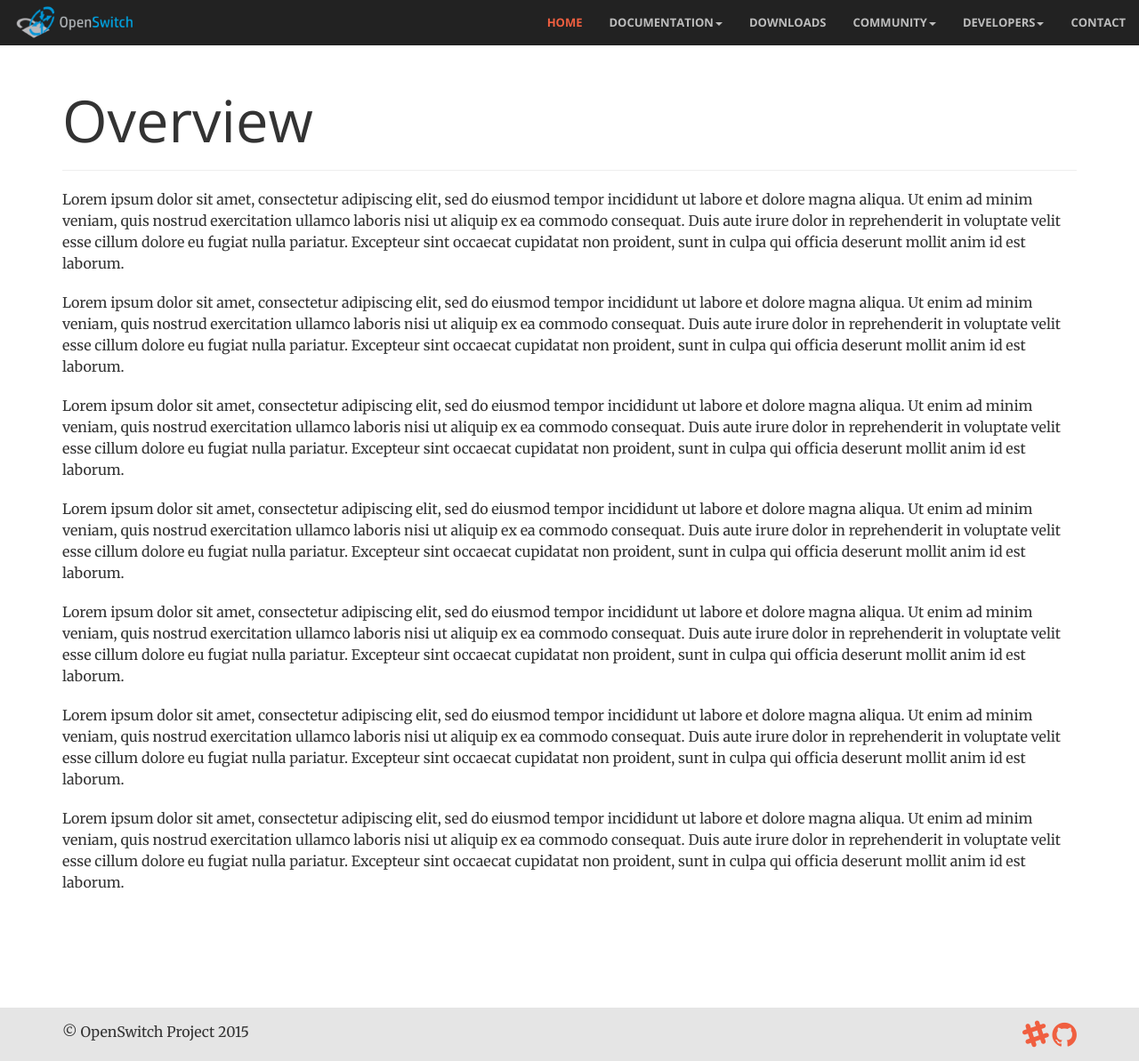
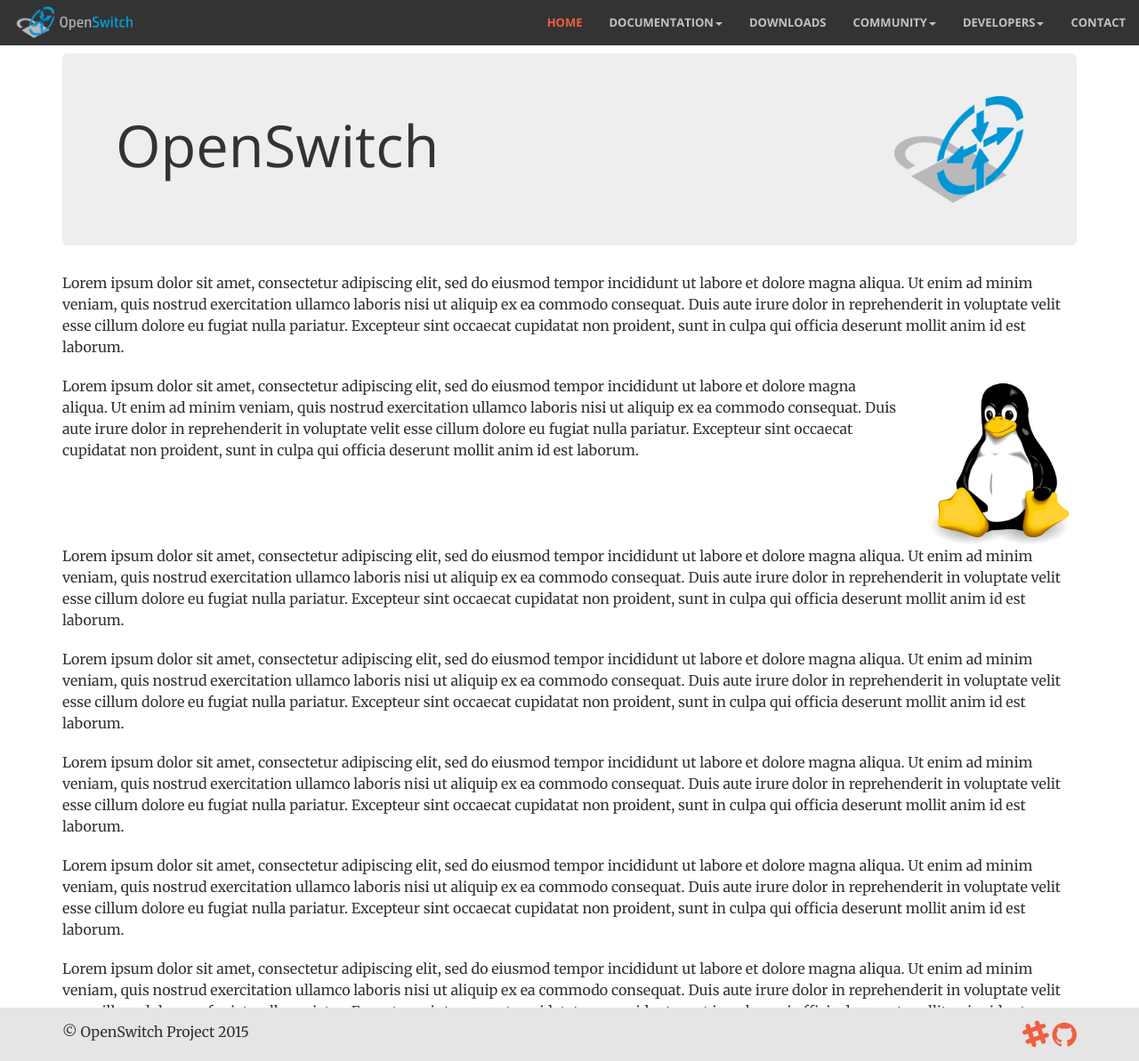
Before and after one commit to tomsim/infra_website, a Jekyll site: the page built from overview.html, in a window 1280 px wide and 1193 px high. Shown: the whole window at 89% size. Built offline with Jekyll 4.4.1, drawn with Linux system fonts in a browser that asks for light colours; nearby versions of some CDN libraries; Markdown is read by kramdown in place of the engine named in the settings.

Commit message:
Fix navigation on mobile Improvements to style
Change-Id: I56a2f72ceed05a3209c1db49bd46d3a3d39cc91f
Signed-off-by: Diego Dompe <dompe@hp.com>

```diff
--- a/_includes/navlinks.html
+++ b/_includes/navlinks.html
@@ -1,7 +1,7 @@
 <ul class="nav navbar-nav navbar-right">
   <li class="active"><a href="/">Home</a></li>
   <li class="dropdown">
-      <a href="#" class="dropdown-toggle" data-toggle="dropdown" role="button" aria-haspopup="true" aria-expanded="false">Documentation<span class="caret"></span></a>
+      <div class="dropdown-toggle" data-toggle="dropdown" role="button" aria-haspopup="true" aria-expanded="false">Documentation<span class="caret"></span></div>
           <ul class="dropdown-menu">
             <li><a href="/overview">Overview</a></li>
             <li><a href="/FAQ">FAQ</a></li>
@@ -11,7 +11,7 @@
   </li>
   <li><a href="/downloads">Downloads</a></li>
   <li class="dropdown">
-      <a href="#" class="dropdown-toggle" data-toggle="dropdown" role="button" aria-haspopup="true" aria-expanded="false">Community<span class="caret"></span></a>
+      <div class="dropdown-toggle" data-toggle="dropdown" role="button" aria-haspopup="true" aria-expanded="false">Community<span class="caret"></span></div>
           <ul class="dropdown-menu">
             <li><a href="http://governance.openhalon.io/">Governance</a></li>
             <li><a href="/membership">Membership</a></li>
@@ -23,7 +23,7 @@
           </ul>
   </li>
   <li class="dropdown">
-      <a href="#" class="dropdown-toggle" data-toggle="dropdown" role="button" aria-haspopup="true" aria-expanded="false">Developers<span class="caret"></span></a>
+      <div class="dropdown-toggle" data-toggle="dropdown" role="button" aria-haspopup="true" aria-expanded="false">Developers<span class="caret"></span></div>
           <ul class="dropdown-menu">
             <li><a href="http://wiki.openhalon.io/">Wiki</a></li>
             <li><a href="http://docs.openhalon.io/">Developer Documentation</a></li>
--- a/css/openswitch.css
+++ b/css/openswitch.css
@@ -73,7 +73,7 @@
 .navbar-default {
     border-color: rgba(34,34,34,.05);
     font-family: 'Open Sans','Helvetica Neue',Arial,sans-serif;
-    background-color: #fff;
+    background-color: rgba(0,0,0,.8);
     -webkit-transition: all .35s;
     -moz-transition: all .35s;
     transition: all .35s;
@@ -90,6 +90,16 @@
 .navbar-logo {
     float: left;
     height: 50px;
+}
+
+.navbar-nav>li>div {
+  padding-top: 10px;
+  padding-bottom: 10px;
+  padding-right: 15px;
+  padding-left: 15px;
+  line-height: 20px;
+  position: relative;
+  display: block;
 }
 
 .navbar-inverse .navbar-header .navbar-brand,
@@ -110,24 +120,36 @@
 .navbar-inverse .nav > li>a,
 .navbar-inverse .nav>li>a:focus,
 .navbar-default .nav > li>a,
-.navbar-default .nav>li>a:focus {
+.navbar-default .nav>li>a:focus,
+.navbar-inverse .nav > li>div,
+.navbar-inverse .nav>li>div:focus,
+.navbar-default .nav > li>div,
+.navbar-default .nav>li>div:focus {
     text-transform: uppercase;
     font-size: 13px;
     font-weight: 700;
-    color: #222;
+    color: rgba(255,255,255,.7);
 }
 
 .navbar-inverse .nav > li>a:hover,
 .navbar-inverse .nav>li>a:focus:hover,
 .navbar-default .nav > li>a:hover,
-.navbar-default .nav>li>a:focus:hover {
+.navbar-default .nav>li>a:focus:hover,
+.navbar-inverse .nav > li>div:hover,
+.navbar-inverse .nav>li>div:focus:hover,
+.navbar-default .nav > li>div:hover,
+.navbar-default .nav>li>div:focus:hover {
     color: #f05f40;
 }
 
 .navbar-inverse .nav > li.active>a,
 .navbar-inverse .nav>li.active>a:focus,
 .navbar-default .nav > li.active>a,
-.navbar-default .nav>li.active>a:focus {
+.navbar-default .nav>li.active>a:focus,
+.navbar-inverse .nav > li.active>div,
+.navbar-inverse .nav>li.active>div:focus,
+.navbar-default .nav > li.active>div,
+.navbar-default .nav>li.active>div:focus {
     color: #f05f40!important;
     background-color: transparent;
 }
@@ -135,7 +157,11 @@
 .navbar-inverse .nav > li.active>a:hover,
 .navbar-inverse .nav>li.active>a:focus:hover,
 .navbar-default .nav > li.active>a:hover,
-.navbar-default .nav>li.active>a:focus:hover {
+.navbar-default .nav>li.active>a:focus:hover,
+.navbar-inverse .nav > li.active>div:hover,
+.navbar-inverse .nav>li.active>div:focus:hover,
+.navbar-default .nav > li.active>div:hover,
+.navbar-default .nav>li.active>div:focus:hover {
     background-color: transparent;
 }
 
@@ -143,6 +169,20 @@
     .navbar-default {
         border-color: rgba(255,255,255,.3);
         background-color: transparent;
+    }
+
+    .navbar-inverse {
+        background-color: rgba(0,0,0,.8);
+    }
+
+
+    .navbar-nav>li>div {
+      padding-top: 15px;
+      padding-bottom: 15px;
+      padding-right: 15px;
+      line-height: 20px;
+      position: relative;
+      display: block;
     }
 
     .navbar-inverse .navbar-header .navbar-brand,
@@ -160,21 +200,29 @@
     .navbar-inverse .nav > li>a,
     .navbar-inverse .nav>li>a:focus,
     .navbar-default .nav > li>a,
-    .navbar-default .nav>li>a:focus {
+    .navbar-default .nav>li>a:focus,
+    .navbar-inverse .nav > li>div,
+    .navbar-inverse .nav>li>div:focus,
+    .navbar-default .nav > li>div,
+    .navbar-default .nav>li>div:focus {
         color: rgba(255,255,255,.7);
     }
 
     .navbar-inverse .nav > li>a:hover,
     .navbar-inverse .nav>li>a:focus:hover,
     .navbar-default .nav > li>a:hover,
-    .navbar-default .nav>li>a:focus:hover {
+    .navbar-default .nav>li>a:focus:hover,
+    .navbar-inverse .nav > li>div:hover,
+    .navbar-inverse .nav>li>div:focus:hover,
+    .navbar-default .nav > li>div:hover,
+    .navbar-default .nav>li>div:focus:hover {
         color: #fff;
     }
 
     .navbar-inverse.affix,
     .navbar-default.affix {
         border-color: rgba(34,34,34,.05);
-        background-color: #fff;
+        background-color: rgba(255,255,255,.9);;
     }
 
     .navbar-inverse.affix .navbar-header .navbar-brand,
@@ -193,14 +241,22 @@
     .navbar-inverse.affix .nav > li>a,
     .navbar-inverse.affix .nav>li>a:focus,
     .navbar-default.affix .nav > li>a,
-    .navbar-default.affix .nav>li>a:focus {
+    .navbar-default.affix .nav>li>a:focus,
+    .navbar-inverse.affix .nav > li>div,
+    .navbar-inverse.affix .nav>li>div:focus,
+    .navbar-default.affix .nav > li>div,
+    .navbar-default.affix .nav>li>div:focus {
         color: #222;
     }
 
     .navbar-inverse.affix .nav > li>a:hover,
     .navbar-inverse.affix .nav>li>a:focus:hover,
     .navbar-default.affix .nav > li>a:hover,
-    .navbar-default.affix .nav>li>a:focus:hover {
+    .navbar-default.affix .nav>li>a:focus:hover,
+    .navbar-inverse.affix .nav > li>div:hover,
+    .navbar-inverse.affix .nav>li>div:focus:hover,
+    .navbar-default.affix .nav > li>div:hover,
+    .navbar-default.affix .nav>li>div:focus:hover {
         color: #f05f40;
     }
 }
--- a/overview.html
+++ b/overview.html
@@ -2,8 +2,30 @@
 title: Overview
 layout: default
 ---
-<div class="page-header">
-  <h1>Overview</h1>
+<div class="jumbotron">
+    <div class="row">
+        <div class="col-xs-6 col-md-10">
+            <h1>OpenSwitch</h1>
+        </div>
+        <div class="col-xs-6 col-md-2">
+            <img class="img-responsive" max-width="100%" src="/img/openswitch.png"/>
+        </div>
+    </div>
+</div>
+
+<p>
+Lorem ipsum dolor sit amet, consectetur adipiscing elit, sed do eiusmod tempor incididunt ut labore et dolore magna aliqua. Ut enim ad minim veniam, quis nostrud exercitation ullamco laboris nisi ut aliquip ex ea commodo consequat. Duis aute irure dolor in reprehenderit in voluptate velit esse cillum dolore eu fugiat nulla pariatur. Excepteur sint occaecat cupidatat non proident, sunt in culpa qui officia deserunt mollit anim id est laborum.
+</p>
+
+<div class="row">
+    <div class="col-xs-6 col-md-10">
+<p>
+Lorem ipsum dolor sit amet, consectetur adipiscing elit, sed do eiusmod tempor incididunt ut labore et dolore magna aliqua. Ut enim ad minim veniam, quis nostrud exercitation ullamco laboris nisi ut aliquip ex ea commodo consequat. Duis aute irure dolor in reprehenderit in voluptate velit esse cillum dolore eu fugiat nulla pariatur. Excepteur sint occaecat cupidatat non proident, sunt in culpa qui officia deserunt mollit anim id est laborum.
+</p>
+    </div>
+    <div class="col-xs-6 col-md-2">
+        <img class="img-responsive" max-width="100%" src="/img/500px-Tux.svg.png"/>
+    </div>
 </div>
 
 <p>
@@ -25,11 +47,3 @@
 <p>
 Lorem ipsum dolor sit amet, consectetur adipiscing elit, sed do eiusmod tempor incididunt ut labore et dolore magna aliqua. Ut enim ad minim veniam, quis nostrud exercitation ullamco laboris nisi ut aliquip ex ea commodo consequat. Duis aute irure dolor in reprehenderit in voluptate velit esse cillum dolore eu fugiat nulla pariatur. Excepteur sint occaecat cupidatat non proident, sunt in culpa qui officia deserunt mollit anim id est laborum.
 </p>
-
-<p>
-Lorem ipsum dolor sit amet, consectetur adipiscing elit, sed do eiusmod tempor incididunt ut labore et dolore magna aliqua. Ut enim ad minim veniam, quis nostrud exercitation ullamco laboris nisi ut aliquip ex ea commodo consequat. Duis aute irure dolor in reprehenderit in voluptate velit esse cillum dolore eu fugiat nulla pariatur. Excepteur sint occaecat cupidatat non proident, sunt in culpa qui officia deserunt mollit anim id est laborum.
-</p>
-
-<p>
-Lorem ipsum dolor sit amet, consectetur adipiscing elit, sed do eiusmod tempor incididunt ut labore et dolore magna aliqua. Ut enim ad minim veniam, quis nostrud exercitation ullamco laboris nisi ut aliquip ex ea commodo consequat. Duis aute irure dolor in reprehenderit in voluptate velit esse cillum dolore eu fugiat nulla pariatur. Excepteur sint occaecat cupidatat non proident, sunt in culpa qui officia deserunt mollit anim id est laborum.
-</p>
```
Also changed, not shown: img/500px-Tux.svg.png (added), img/openswitch.png (added).
